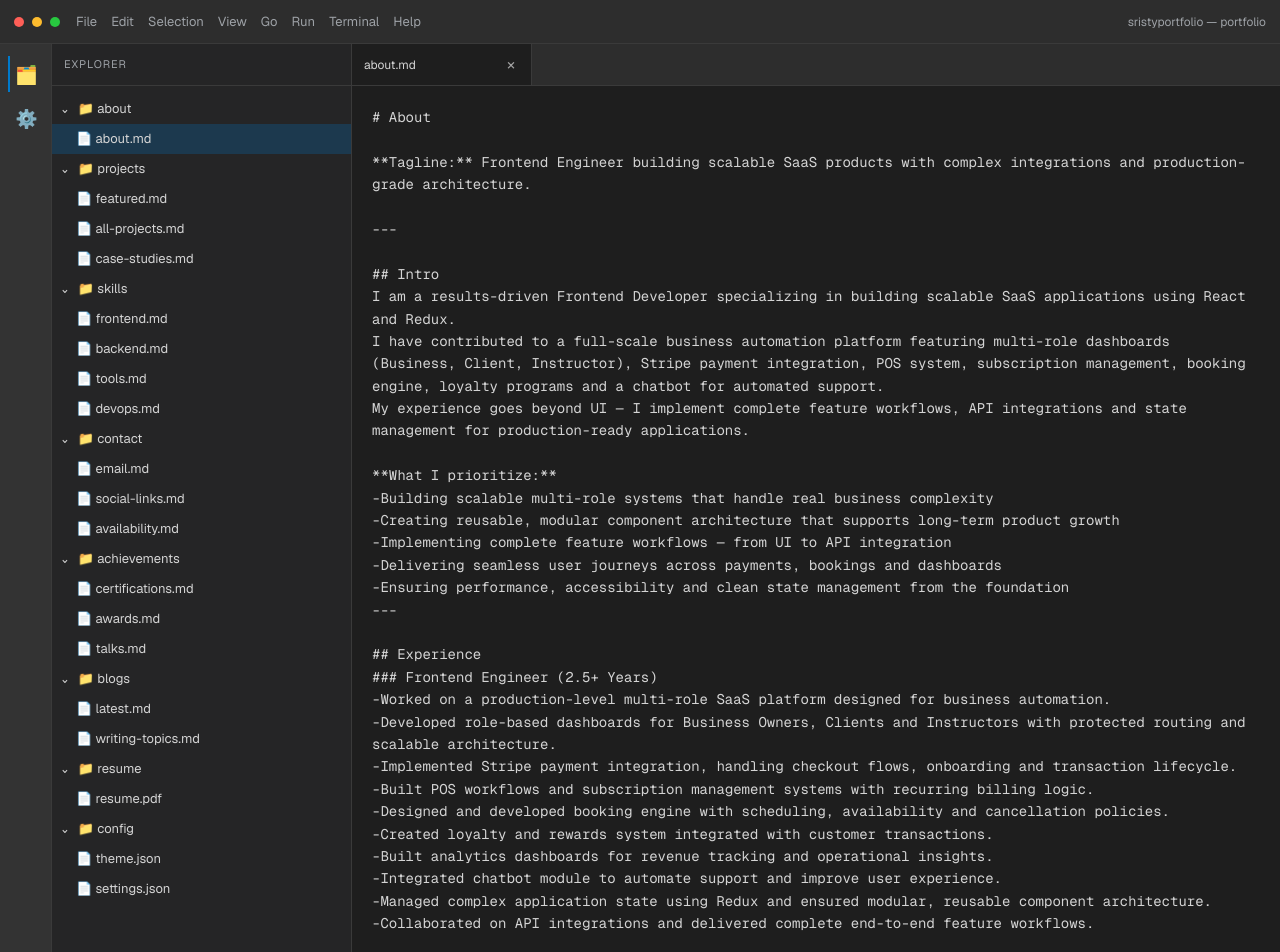
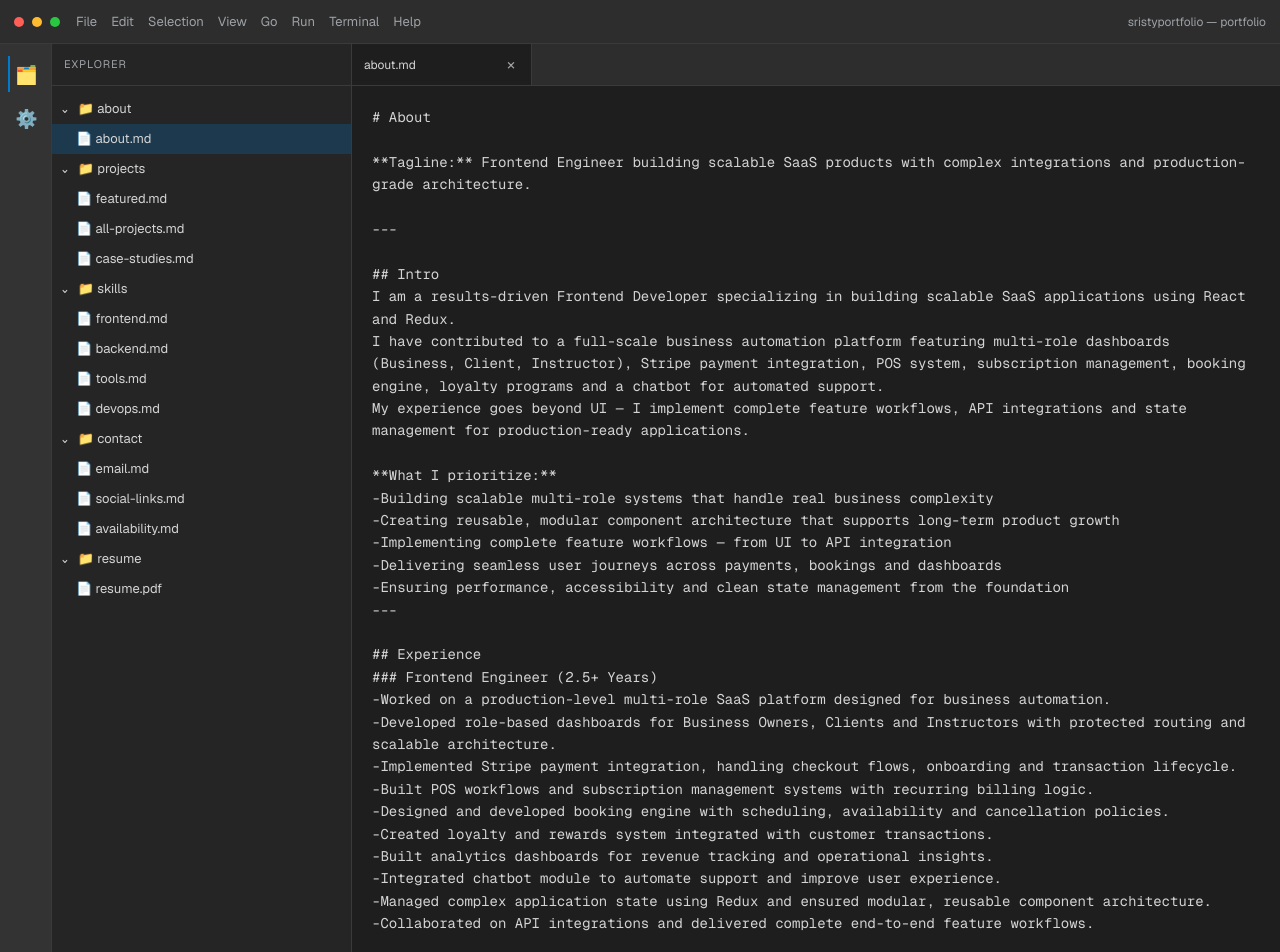
Before and after one commit to SristyVerma/sristyportfolio, a Next.js app: page / in a window 1280 px wide. Shown: the top 952 px of the page. Built offline with nearby package versions, Linux system fonts and the light colour scheme.

Commit message:
Remove blog, achievements, and config from explorer tree

```diff
--- a/src/app/page.tsx
+++ b/src/app/page.tsx
@@ -51,42 +51,10 @@ const fileTree: FileNode[] = [
     ],
   },
   {
-    id: "achievements",
-    name: "achievements",
-    type: "folder",
-    children: [
-      {
-        id: "achievements/certifications.md",
-        name: "certifications.md",
-        type: "file",
-      },
-      { id: "achievements/awards.md", name: "awards.md", type: "file" },
-      { id: "achievements/talks.md", name: "talks.md", type: "file" },
-    ],
-  },
-  {
-    id: "blogs",
-    name: "blogs",
-    type: "folder",
-    children: [
-      { id: "blogs/latest.md", name: "latest.md", type: "file" },
-      { id: "blogs/writing-topics.md", name: "writing-topics.md", type: "file" },
-    ],
-  },
-  {
     id: "resume",
     name: "resume",
     type: "folder",
     children: [{ id: "resume/resume.pdf", name: "resume.pdf", type: "file" }],
-  },
-  {
-    id: "config",
-    name: "config",
-    type: "folder",
-    children: [
-      { id: "config/theme.json", name: "theme.json", type: "file" },
-      { id: "config/settings.json", name: "settings.json", type: "file" },
-    ],
   },
 ];
 
@@ -163,22 +131,7 @@ My experience goes beyond UI — I implement complete feature workflows, API int
   "contact/email.md": `# Email\n\nhello@sristy.dev`,
   "contact/social-links.md": `# Social\n\n- GitHub: github.com/sristy\n- LinkedIn: linkedin.com/in/sristy\n- Twitter: x.com/sristy`,
   "contact/availability.md": `# Availability\n\nOpen for remote frontend opportunities and freelance UI engineering projects.`,
-  "achievements/certifications.md": `# Certifications\n\n- Meta Frontend Developer\n- Google UX Design\n- AWS Cloud Practitioner`,
-  "achievements/awards.md": `# Awards\n\n- Hackathon Winner 2023\n- Best UI Implementation Award\n- Campus Innovation Grant`,
-  "achievements/talks.md": `# Talks\n\n- Building scalable component libraries\n- Developer portfolios that stand out\n- Modern React performance`,
-  "blogs/latest.md": `# Latest Articles\n\n- Crafting VS Code Inspired Interfaces\n- Design Tokens in Real Products\n- Better State Management Patterns`,
-  "blogs/writing-topics.md": `# Writing Topics\n\n- Frontend architecture\n- Accessibility\n- Developer experience\n- Career growth`,
   "resume/resume.pdf": `PDF preview unavailable in mock editor.\n\nUse download action in real implementation.`,
-  "config/theme.json": `{
-  "activeTheme": "dark",
-  "availableThemes": ["dark", "light"]
-}`,
-  "config/settings.json": `{
-  "fontSize": 14,
-  "wordWrap": "on",
-  "minimap": false,
-  "terminal.defaultProfile": "bash"
-}`,
 };
 
 const terminalLines = [
```
